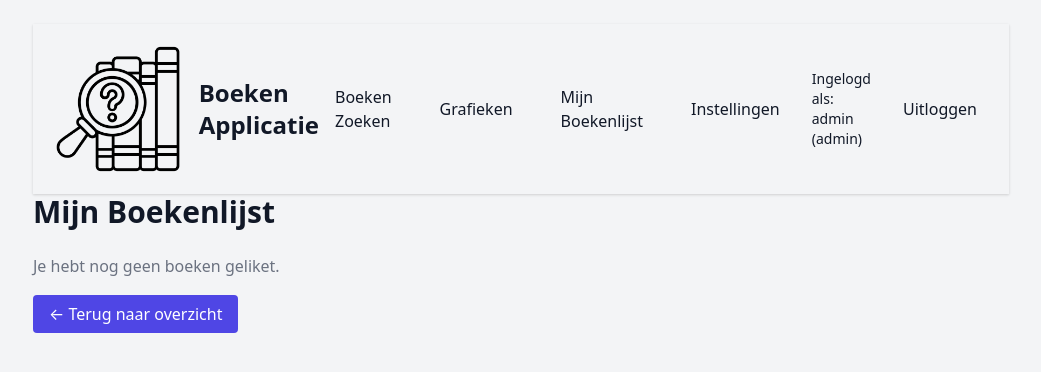
After one commit to Syme02/boeken-app, a Flask app: page /mijn_boekenlijst in a window 1280 px wide. The commit adds this page. Shown: the top 372 px of the page, without its empty margins (119-1160 px from the left). Run offline with Flask 3, Linux system fonts and the light colour scheme; a user stored in the database is signed in; data that the repository does not hold is empty.

Commit message:
toevoegen gelikte boeken

```diff
--- a/app.py
+++ b/app.py
@@ -3,7 +3,7 @@ from flask_cors import CORS
 from functools import wraps
 from models.database import init_db, get_db_connection
 from models.book import load_csv_to_db, search_books, add_book, edit_book as update_book, delete_book
-
+from models.book import toggle_like, get_user_likes, get_books_by_ids
 from models.user import register_user, login_user, is_admin
 import os
 
@@ -145,6 +145,10 @@ def index():
     filters = {}
     edit_book_data = {}
     books = []
+    user_likes = set()
+
+    if "user_id" in session:
+        user_likes = get_user_likes(session["user_id"])
 
     if request.method == 'POST':
         if not is_admin() and request.form.get('action') in ['add', 'edit']:
@@ -152,6 +156,7 @@ def index():
             return redirect(url_for('index'))
 
         action = request.form.get('action', 'search')
+
 
         if action == 'add':
             form_data = request.form.copy()
@@ -203,8 +208,48 @@ def index():
     total_price = df['prijs'].sum() if not df.empty else 0
     total_pages = df['paginas'].sum() if not df.empty else 0
 
-    return render_template('index.html', books=books, total_price=total_price, total_pages=total_pages,
-                          filters=filters, settings=settings, edit_book_data=edit_book_data)
+    return render_template('index.html',
+                       books=books,
+                       total_price=total_price,
+                       total_pages=total_pages,
+                       filters=filters,
+                       settings=settings,
+                       edit_book_data=edit_book_data,
+                       user_likes=user_likes)
+
+@app.route('/mijn_boeken')
+@login_required
+def mijn_boeken():
+    user_id = session['user_id']
+    liked_ids = get_user_likes(user_id)
+
+    conn = get_db_connection()
+    c = conn.cursor()
+    if liked_ids:
+        qmarks = ",".join("?"*len(liked_ids))
+        c.execute(f"SELECT * FROM books WHERE id IN ({qmarks})", liked_ids)
+        books = c.fetchall()
+    else:
+        books = []
+    conn.close()
+
+    return render_template('mijn_boeken.html', books=books, settings=get_user_settings(user_id))
+
+@app.route("/mijn_boekenlijst")
+def mijn_boekenlijst():
+    if "user_id" not in session:
+        # als niet ingelogd → terug naar login
+        return redirect(url_for("login"))
+
+    user_id = session["user_id"]
+    liked_ids = get_user_likes(user_id)
+    books = get_books_by_ids(liked_ids)
+
+    return render_template(
+        "mijn_boekenlijst.html",
+        books=books
+    )
+
 
 @app.route('/search', methods=['POST'])
 def search():
@@ -337,6 +382,15 @@ def settings():
 
     return render_template('settings.html', settings=settings)
 
+@app.route("/like/<int:book_id>", methods=["POST"])
+def like_book(book_id):
+    if "user_id" not in session:
+        return jsonify({"success": False, "error": "Niet ingelogd"}), 401
+
+    user_id = session["user_id"]
+    liked = toggle_like(user_id, book_id)
+    return jsonify({"success": True, "liked": liked})
+
 if __name__ == "__main__":
     port = int(os.environ.get("PORT", 5000))
     app.run(host="0.0.0.0", port=port, debug=True)
--- a/models/book.py
+++ b/models/book.py
@@ -2,6 +2,9 @@ from .database import get_db_connection
 from datetime import datetime
 import pandas as pd
 from io import StringIO
+import sqlite3
+
+DB_PATH = "books.db"  # pas aan als je bestand anders heet
 
 def load_csv_to_db(csv_source, overwrite=False):
     try:
@@ -243,3 +246,61 @@ def delete_book(book_id):
     except Exception as e:
         conn.close()
         return False, f"Databasefout bij verwijderen: {str(e)}"
+
+def toggle_like(user_id, book_id):
+    conn = get_db_connection()
+    c = conn.cursor()
+    # check of er al een like is
+    c.execute("SELECT id FROM user_likes WHERE user_id = ? AND book_id = ?", (user_id, book_id))
+    row = c.fetchone()
+    if row:
+        c.execute("DELETE FROM user_likes WHERE id = ?", (row[0],))
+        conn.commit()
+        conn.close()
+        return False  # unlike
+    else:
+        c.execute("INSERT INTO user_likes (user_id, book_id) VALUES (?, ?)", (user_id, book_id))
+        conn.commit()
+        conn.close()
+        return True  # like
+
+
+def get_user_likes(user_id):
+    """Geef een set van book_ids die de gebruiker heeft geliket."""
+    conn = sqlite3.connect(DB_PATH)
+    c = conn.cursor()
+    c.execute("SELECT book_id FROM likes WHERE user_id = ?", (user_id,))
+    rows = c.fetchall()
+    conn.close()
+    return {row[0] for row in rows}
+
+def toggle_like(user_id, book_id):
+    """Toggle like/unlike: als het boek al geliket is → verwijder, anders voeg toe."""
+    conn = sqlite3.connect(DB_PATH)
+    c = conn.cursor()
+    # check of like bestaat
+    c.execute("SELECT 1 FROM likes WHERE user_id = ? AND book_id = ?", (user_id, book_id))
+    exists = c.fetchone()
+    if exists:
+        c.execute("DELETE FROM likes WHERE user_id = ? AND book_id = ?", (user_id, book_id))
+        liked = False
+    else:
+        c.execute("INSERT INTO likes (user_id, book_id) VALUES (?, ?)", (user_id, book_id))
+        liked = True
+    conn.commit()
+    conn.close()
+    return liked
+
+def get_books_by_ids(book_ids):
+    """Haal alle boeken op waarvan de id in book_ids zit."""
+    if not book_ids:
+        return []
+
+    conn = sqlite3.connect(DB_PATH)
+    c = conn.cursor()
+    placeholders = ",".join("?" for _ in book_ids)
+    query = f"SELECT * FROM books WHERE id IN ({placeholders})"
+    c.execute(query, tuple(book_ids))
+    rows = c.fetchall()
+    conn.close()
+    return rows
--- /dev/null
+++ b/templates/mijn_boekenlijst.html
@@ -0,0 +1,73 @@
+<!DOCTYPE html>
+<html lang="nl">
+<head>
+  <meta charset="UTF-8" />
+  <title>Mijn Boekenlijst</title>
+  <link href="https://cdn.jsdelivr.net/npm/tailwindcss@2.2.19/dist/tailwind.min.css" rel="stylesheet" />
+</head>
+<body class="bg-gray-100 text-gray-900">
+  <div class="container mx-auto max-w-5xl p-6">
+      <header class="shadow" style="border-bottom: 1px solid var(--border-color);">
+    <div class="container mx-auto max-w-7xl p-4 flex justify-between items-center">
+      <div class="flex items-center space-x-3">
+        <a href="{{ url_for('index') }}">
+          <img src="{{ url_for('static', filename='images/logo.png') }}" alt="Boeken Applicatie Logo" class="logo" />
+        </a>
+        <a href="{{ url_for('index') }}" class="text-2xl font-bold link-primary">Boeken Applicatie</a>
+      </div>
+      <nav class="flex space-x-4 items-center">
+        <a href="{{ url_for('index') }}" class="px-4 py-2 rounded-md font-medium link-primary">Boeken Zoeken</a>
+        <a href="{{ url_for('statistics') }}" class="px-4 py-2 rounded-md font-medium link-primary">Grafieken</a>
+
+        {% if session.username %}
+        <a href="{{ url_for('mijn_boekenlijst') }}" class="px-4 py-2 rounded-md font-medium link-primary">Mijn Boekenlijst</a>
+
+          <a href="{{ url_for('settings') }}" class="px-4 py-2 rounded-md font-medium link-primary">Instellingen</a>
+          <span class="text-sm">Ingelogd als: {{ session.username }} ({{ session.role }})</span>
+          <a href="{{ url_for('logout') }}" class="px-4 py-2 rounded-md btn-primary">Uitloggen</a>
+        {% else %}
+          <a href="{{ url_for('login') }}" class="px-4 py-2 rounded-md btn-primary">Inloggen</a>
+          <a href="{{ url_for('register') }}" class="px-4 py-2 rounded-md btn-primary">Registreren</a>
+        {% endif %}
+      </nav>
+    </div>
+  </header>
+    <h1 class="text-3xl font-bold mb-6">Mijn Boekenlijst</h1>
+
+    {% if books %}
+      <div class="overflow-x-auto rounded-lg shadow bg-white">
+        <table class="min-w-full divide-y divide-gray-200">
+          <thead class="bg-indigo-600 text-white">
+            <tr>
+              <th class="px-4 py-2 text-left">Nr</th>
+              <th class="px-4 py-2 text-left">Titel</th>
+              <th class="px-4 py-2 text-left">Auteur</th>
+              <th class="px-4 py-2 text-left">Genre</th>
+              <th class="px-4 py-2 text-left">Prijs (€)</th>
+              <th class="px-4 py-2 text-left">Pagina's</th>
+            </tr>
+          </thead>
+          <tbody class="divide-y divide-gray-200">
+            {% for book in books %}
+              <tr class="hover:bg-gray-50">
+                <td class="px-4 py-2">{{ loop.index }}</td>
+                <td class="px-4 py-2">{{ book[1] }}</td>
+                <td class="px-4 py-2">{{ book[2] }} {{ book[3] }}</td>
+                <td class="px-4 py-2">{{ book[4] }}</td>
+                <td class="px-4 py-2">{{ book[5] | round(2) }}</td>
+                <td class="px-4 py-2">{{ book[6] }}</td>
+              </tr>
+            {% endfor %}
+          </tbody>
+        </table>
+      </div>
+    {% else %}
+      <p class="text-gray-500">Je hebt nog geen boeken geliket.</p>
+    {% endif %}
+
+    <div class="mt-6">
+      <a href="{{ url_for('index') }}" class="px-4 py-2 bg-indigo-600 text-white rounded">← Terug naar overzicht</a>
+    </div>
+  </div>
+</body>
+</html>
```
Also changed, not shown: models/database.py (+11 -0 lines), templates/index.html (+103 -28 lines), templates/settings.html (+16 -26 lines), templates/statistics.html (+4 -3 lines), books.db.
